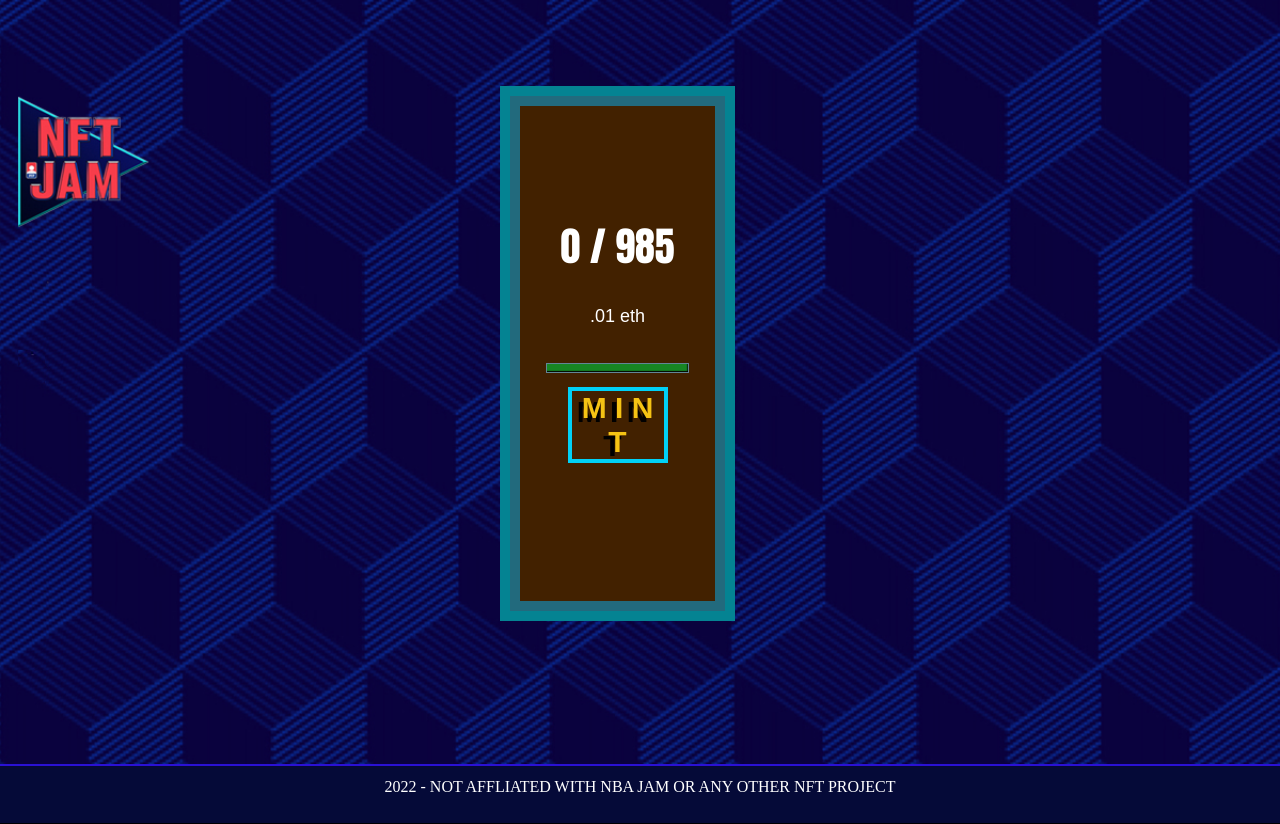
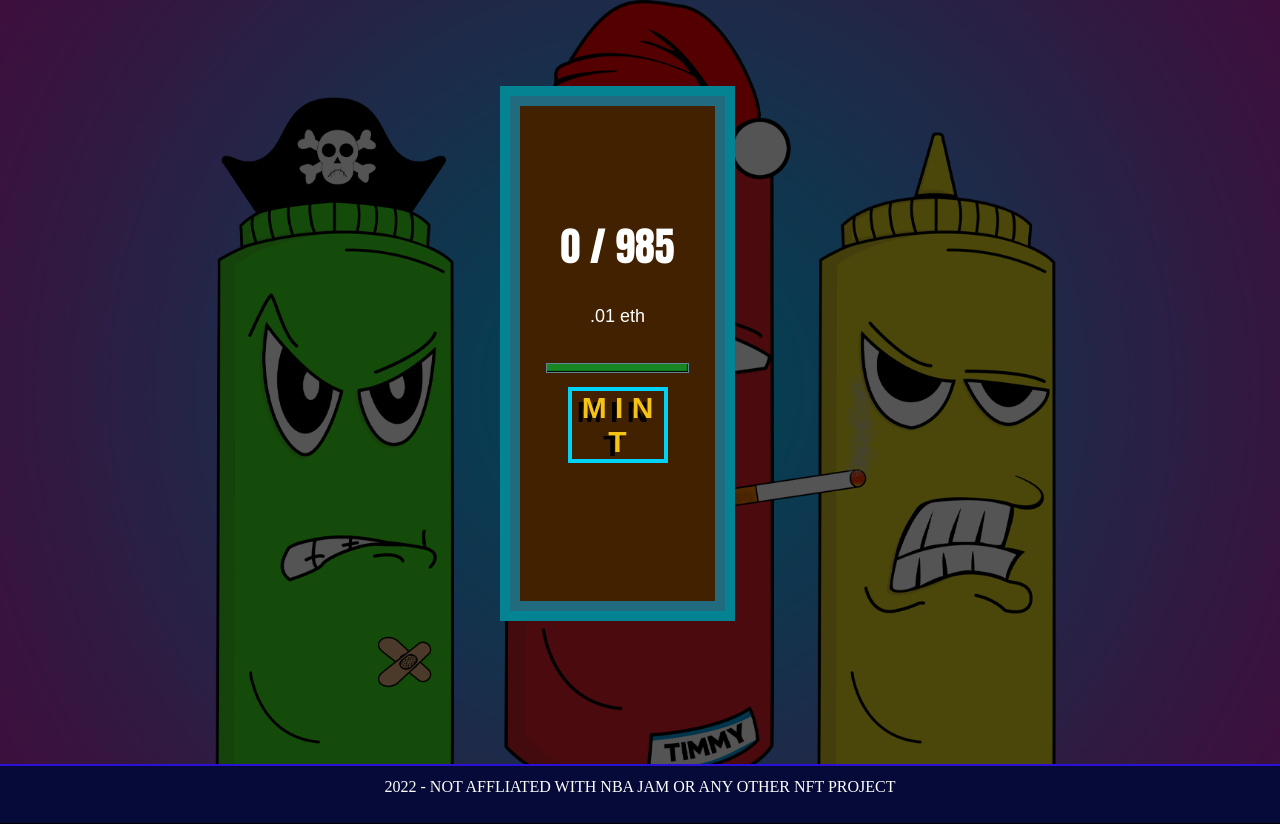
Before and after one commit to vishal123test/DEMOTest, a React (Create React App) app: page / in a window 1280 px wide. Shown: the top 824 px of the page. Built offline with nearby package versions, Linux system fonts and the light colour scheme.

Commit message:
Update App.js

```diff
--- a/src/App.js
+++ b/src/App.js
@@ -272,7 +272,7 @@ function App() {
                top: "0",
                left: "0"
               }}
-        image={CONFIG.SHOW_BACKGROUND ? "/config/images/bg3.jpg" : null}
+        image={CONFIG.SHOW_BACKGROUND ? "/config/images/bg.png" : null}
       >
 
         <s.TextDescription
```
